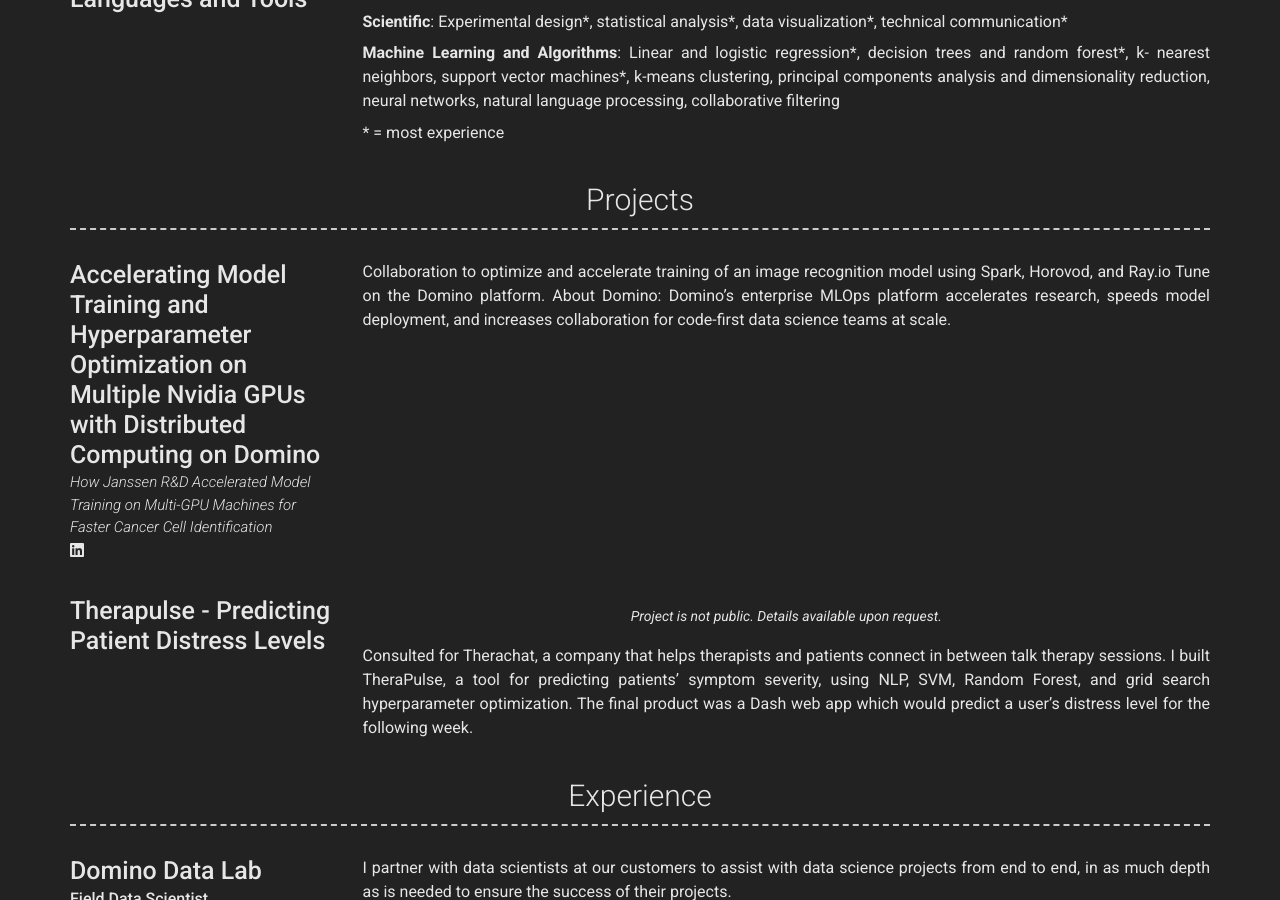
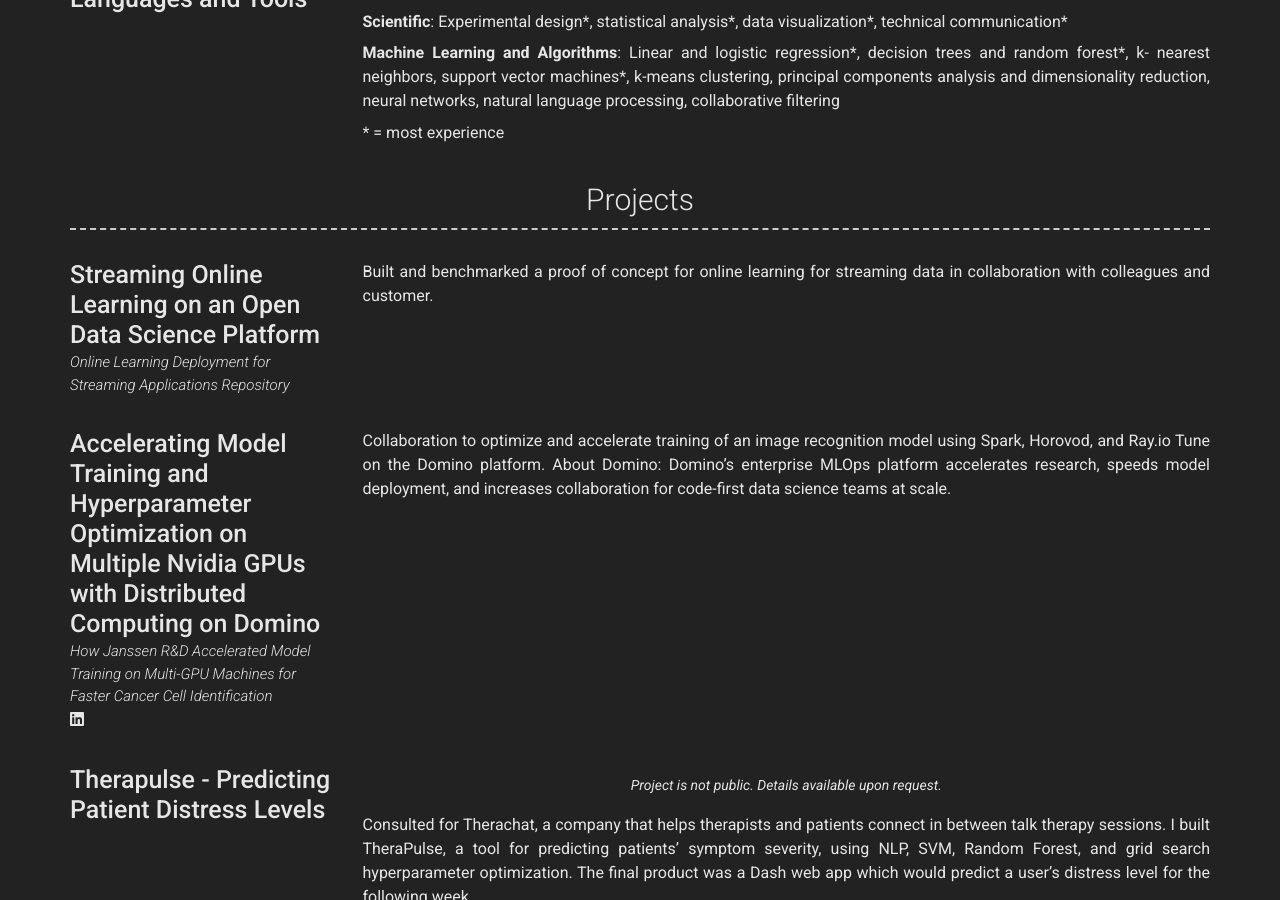
Before and after one commit to katieshakman/katieshakman.github.io, a Jekyll site: the page built from index.md, in a window 1280 px wide and 900 px high, scrolled down 676 px. Built offline with Jekyll 4.4.1, drawn with Linux system fonts in a browser that asks for light colours; nearby versions of some CDN libraries.

Commit message:
Added Streaming Online Learning project.

```diff
--- a/_config.yml
+++ b/_config.yml
@@ -80,6 +80,16 @@ content:
   - title: Projects # Title for the section
     layout: list # Type of content section (list/text)
     content:
+      - layout: center
+        title: Streaming Online Learning on an Open Data Science Platform
+        link: https://github.com/dominodatalab/streaming-online-learning
+        link_text: Online Learning Deployment for Streaming Applications Repository
+#         additional_links:
+#           - title:  Title
+#             icon: fab fa-linkedin
+#             url: link
+        description: |
+          Built and benchmarked a proof of concept for online learning for streaming data in collaboration with colleagues and customer.
       - layout: center
         title: Accelerating Model Training and Hyperparameter Optimization on Multiple Nvidia GPUs with Distributed Computing on Domino
         link: https://www.dominodatalab.com/resources/how-janssen-r-d-accelerated-model-training-on-multi-gpu-machines-for-faster-cancer-cell-identification/
```
